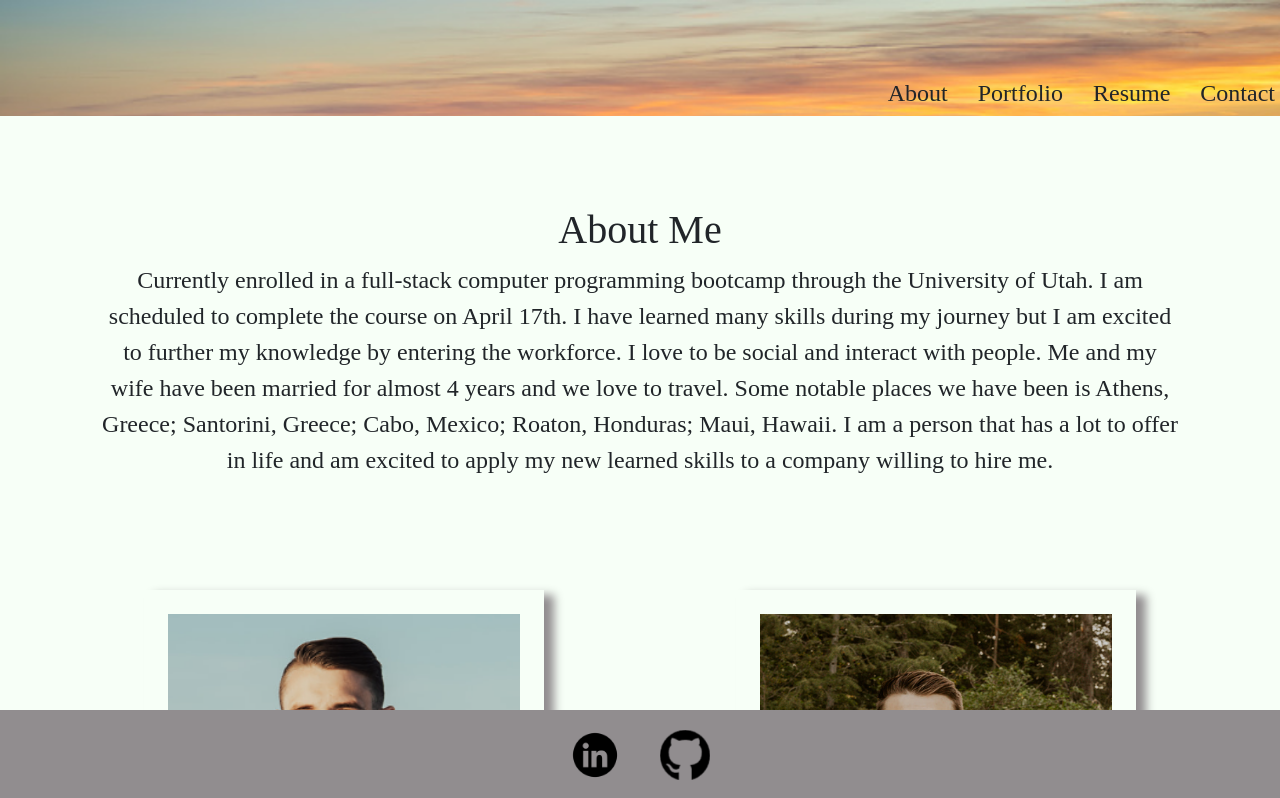
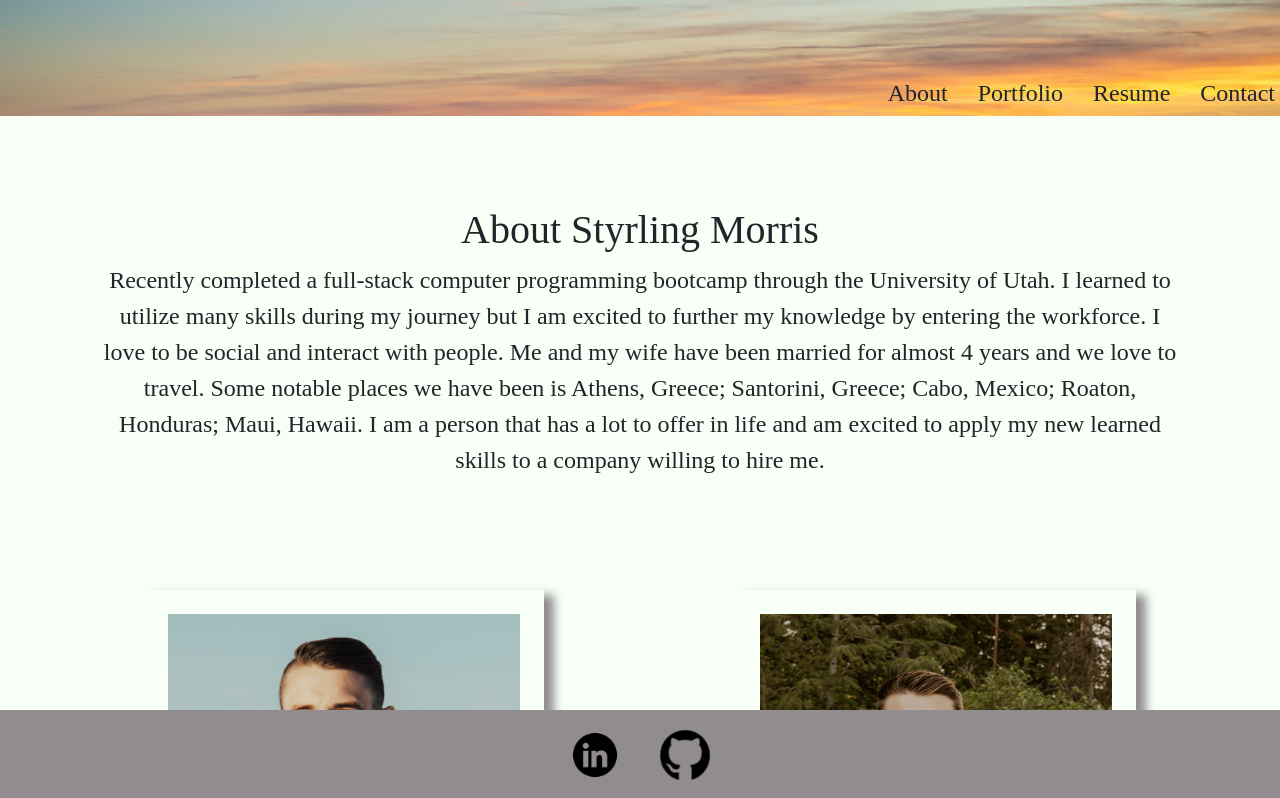
Before and after one commit to Styrlingjohn/React-Portfolio, a React (Create React App) app: page / in a window 1280 px wide. Shown: the top 798 px of the page. Built offline with nearby package versions, Linux system fonts and the light colour scheme; a web font is replaced by a local one.

Commit message:
fixed About me page

```diff
--- a/src/components/pages/About.js
+++ b/src/components/pages/About.js
@@ -9,10 +9,9 @@ import React from 'react';
   }
   return (
     <div>
-      <h1>About Me</h1>
+      <h1>About Styrling Morris</h1>
       <p className='About'>
-    Currently enrolled in a full-stack computer programming bootcamp through the University of Utah.
-    I am scheduled to complete the course on April 17th. I have learned many skills during my journey but
+    Recently completed a full-stack computer programming bootcamp through the University of Utah. I learned to utilize many skills during my journey but
     I am excited to further my knowledge by entering the workforce. I love to be social and interact with people.
     Me and my wife have been married for almost 4 years and we love to travel. Some notable places we have been is
     Athens, Greece; Santorini, Greece; Cabo, Mexico; Roaton, Honduras; Maui, Hawaii. I am a person that has a lot to
```
